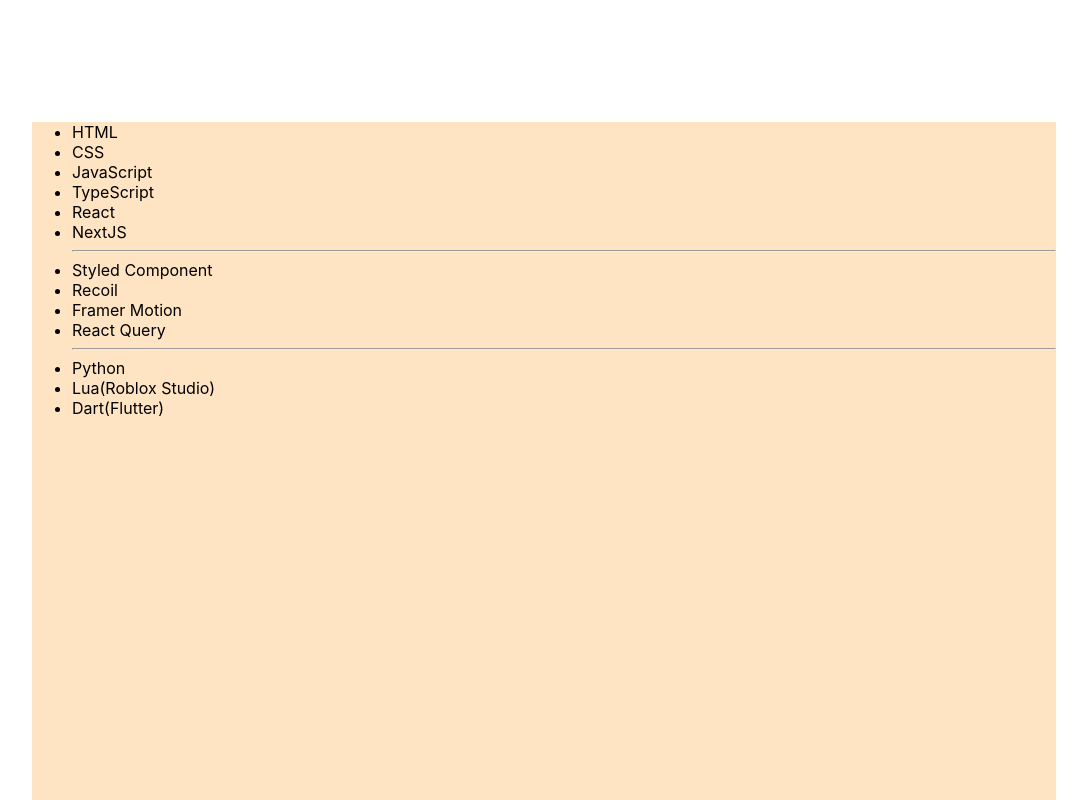
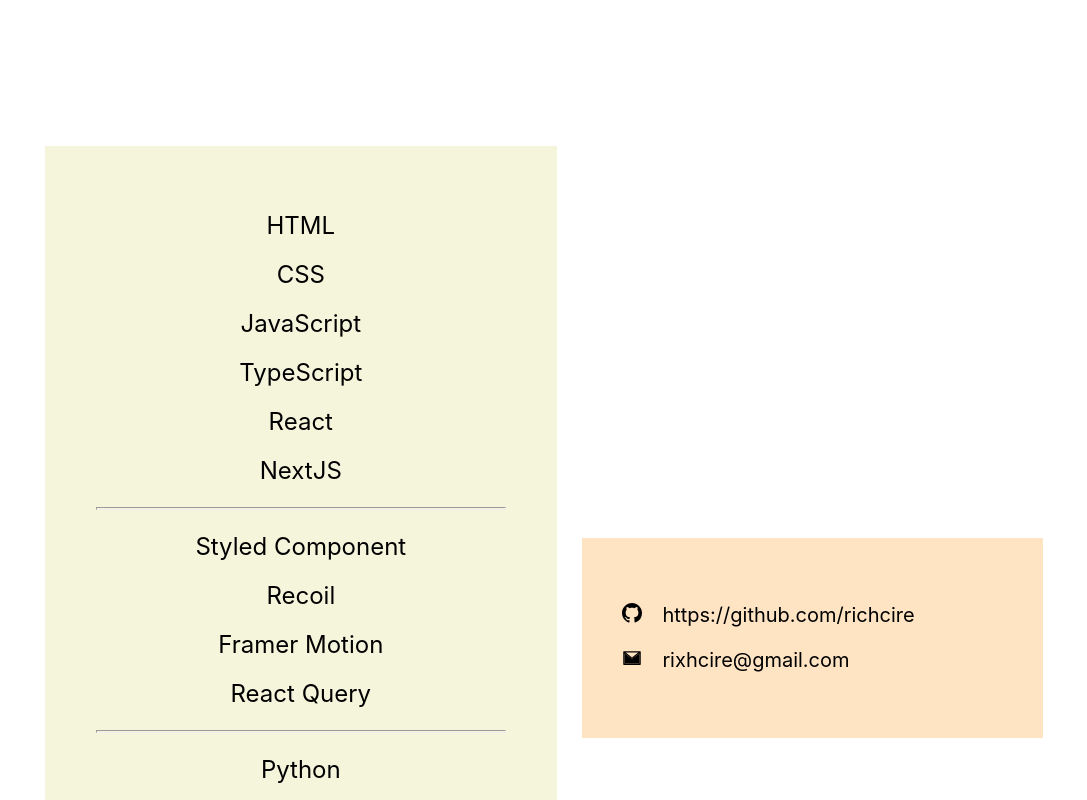
Before and after one commit to richcire/eric-yeon-page, a Next.js app: page / in a window 1280 px wide. Shown: the part 620-1420 px from the top of the page, without its empty margins (96-1183 px from the left). Built offline with nearby package versions, Linux system fonts and the light colour scheme.

Commit message:
add Contact section

```diff
--- a/package.json
+++ b/package.json
@@ -13,6 +13,7 @@
     "next": "12.2.3",
     "react": "18.2.0",
     "react-dom": "18.2.0",
+    "react-icons": "^4.4.0",
     "styled-components": "^5.3.5"
   },
   "devDependencies": {
--- a/public/components/About.tsx
+++ b/public/components/About.tsx
@@ -1,19 +1,64 @@
 import styled from "styled-components";
+import { BsGithub } from "react-icons/bs";
+import { AiTwotoneMail } from "react-icons/ai";
 
 const AboutContainer = styled.div`
   margin: 0 auto;
   width: 100%;
   max-width: 1024px;
-  background-color: bisque;
-  height: 1200px;
+
+  height: 1000px;
   margin-top: 200px;
+  display: flex;
+  justify-content: space-around;
 `;
 
-const Skills = styled.ul``;
-const Skill = styled.li``;
-const DivisionLine = styled.hr``;
+const Skills = styled.ul`
+  width: 50%;
+  height: 800px;
+  padding: 0;
+  background-color: beige;
+  font-size: 1.5rem;
+  list-style: none;
+  display: flex;
+  flex-direction: column;
+  justify-content: center;
+  align-items: center;
+`;
+const Skill = styled.li`
+  margin: 10px;
+`;
+const DivisionLine = styled.hr`
+  width: 80%;
+  height: 3px;
+`;
 
-const Contact = styled.div``;
+const ContactContainer = styled.ul`
+  top: 40%;
+  position: relative;
+  width: 45%;
+  height: 200px;
+  background-color: bisque;
+  list-style: none;
+  display: flex;
+  flex-direction: column;
+  justify-content: center;
+  gap: 20px;
+`;
+
+const Contact = styled.li`
+  display: flex;
+  font-size: 20px;
+
+  .icon {
+    margin-right: 20px;
+  }
+`;
+const ContactIcon = styled.div``;
+const ContactInformation = styled.div``;
+
+const GITHUB_ADDR = "https://github.com/richcire";
+const EMAIL_ADDR = "rixhcire@gmail.com";
 
 export default function About() {
   return (
@@ -35,7 +80,24 @@
         <Skill>Lua(Roblox Studio)</Skill>
         <Skill>Dart(Flutter)</Skill>
       </Skills>
-      <Contact></Contact>
+      <ContactContainer>
+        <Contact>
+          <ContactIcon className="icon">
+            <BsGithub />
+          </ContactIcon>
+          <ContactInformation>
+            <a href={GITHUB_ADDR}>{GITHUB_ADDR}</a>
+          </ContactInformation>
+        </Contact>
+        <Contact>
+          <ContactIcon className="icon">
+            <AiTwotoneMail />
+          </ContactIcon>
+          <ContactInformation>
+            <a href={EMAIL_ADDR}>{EMAIL_ADDR}</a>
+          </ContactInformation>
+        </Contact>
+      </ContactContainer>
     </AboutContainer>
   );
 }
```
Also changed, not shown: 1 other file (tests, documents, lock files or other folders).
